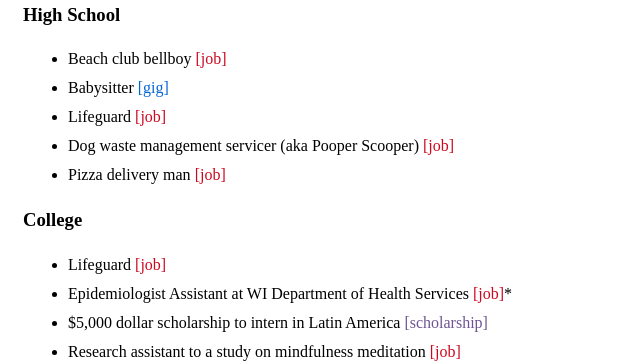
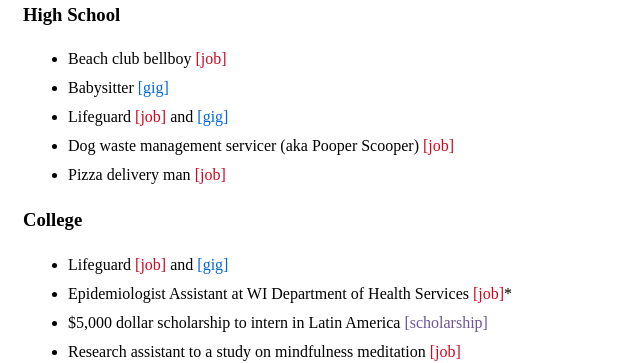
Before and after one commit to danilosierrac/gilbert-index, a Jekyll site: the page built from _posts/2017-07-21-moneymaking.md, in a window 1280 px wide. Shown: the part 325-688 px from the top of the page, without its empty margins (0-640 px from the left). Built offline with Jekyll 4.4.1, drawn with Linux system fonts in a browser that asks for light colours.

Commit message:
article: Updated moneymaking

```diff
--- a/_posts/2017-07-21-moneymaking.md
+++ b/_posts/2017-07-21-moneymaking.md
@@ -11,13 +11,13 @@ I’m an Alternative Moneymaker, meaning someone who earns money in non-traditio
 
 * Beach club bellboy <span style="color:#CC0921">[job]</span>
 * Babysitter <span style="color:#0366D6">[gig]</span>
-* Lifeguard   <span style="color:#CC0921">[job]</span>
+* Lifeguard   <span style="color:#CC0921">[job]</span> and <span style="color:#0366D6">[gig]</span>
 * Dog waste management servicer (aka Pooper Scooper)  <span style="color:#CC0921">[job]</span>
 * Pizza delivery man <span style="color:#CC0921">[job]</span>
 
 ### College
 
-* Lifeguard <span style="color:#CC0921">[job]</span>
+* Lifeguard <span style="color:#CC0921">[job]</span> and <span style="color:#0366D6">[gig]</span>
 * Epidemiologist Assistant at WI Department of Health Services <span style="color:#CC0921">[job]</span>*
 * $5,000 dollar scholarship to intern in Latin America <span style="color:#6E5494">[scholarship]</span>
 * Research assistant to a study on mindfulness meditation <span style="color:#CC0921">[job]</span>
```
